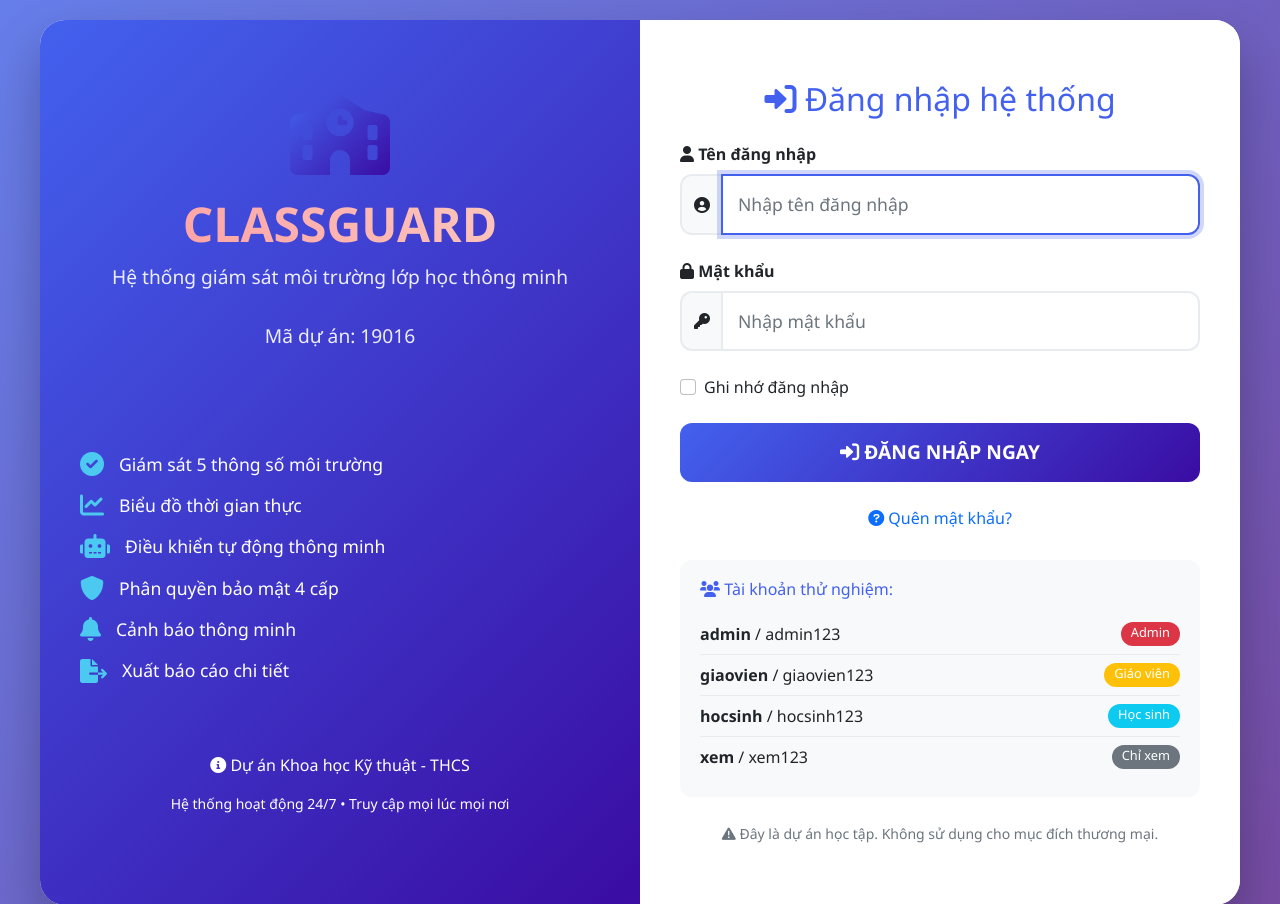
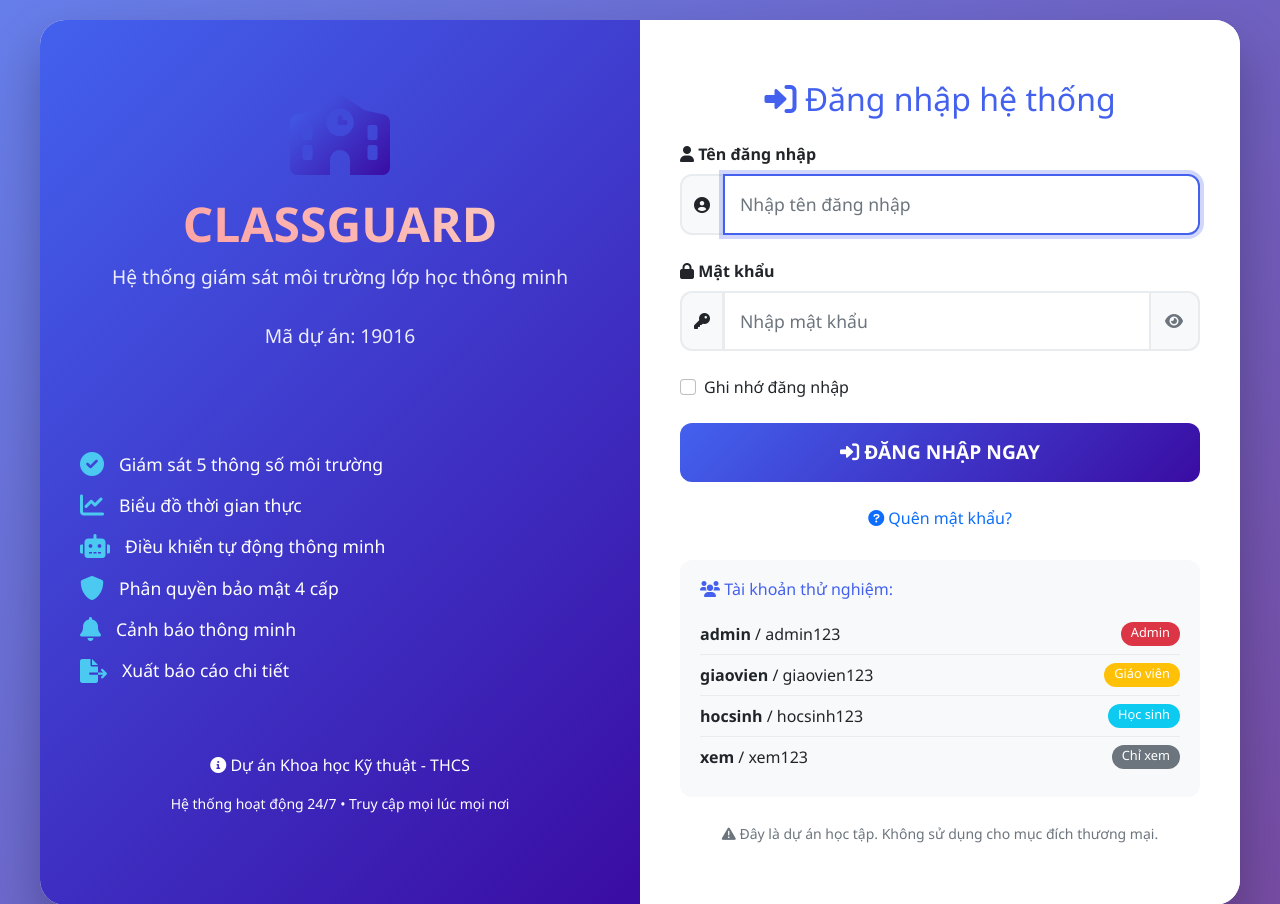
Before and after one commit to nguyenminhquan-80/classguard-web, a Flask app: page /login in a window 1280 px wide. Shown: the top 904 px of the page. Run offline with Flask 3, Linux system fonts and the light colour scheme.

Commit message:
Update login.html

```diff
--- a/templates/login.html
+++ b/templates/login.html
@@ -107,8 +107,7 @@
         .input-group-text {
             background: #f8f9fa;
             border: 2px solid #e9ecef;
-            border-right: none;
-            border-radius: 12px 0 0 12px;
+            border-radius: 12px;
         }
 
         .btn-login {
@@ -155,6 +154,33 @@
             font-size: 0.8rem;
             padding: 4px 10px;
             border-radius: 20px;
+        }
+
+        /* Style cho toggle password */
+        .password-toggle {
+            background: #f8f9fa;
+            border: 2px solid #e9ecef;
+            border-left: none;
+            border-radius: 0 12px 12px 0;
+            cursor: pointer;
+            transition: all 0.3s;
+            display: flex;
+            align-items: center;
+            justify-content: center;
+            width: 50px;
+        }
+
+        .password-toggle:hover {
+            background: #e9ecef;
+        }
+
+        .password-toggle i {
+            color: #6c757d;
+            transition: color 0.3s;
+        }
+
+        .password-toggle:hover i {
+            color: #4361ee;
         }
 
         @keyframes fadeIn {
@@ -234,8 +260,11 @@
                         <span class="input-group-text">
                             <i class="fas fa-key"></i>
                         </span>
-                        <input type="password" class="form-control" name="password"
+                        <input type="password" class="form-control" id="password" name="password"
                                placeholder="Nhập mật khẩu" required>
+                        <span class="input-group-text password-toggle" id="togglePassword">
+                            <i class="fas fa-eye"></i>
+                        </span>
                     </div>
                 </div>
 
@@ -299,6 +328,54 @@
 
         // Auto-focus vào trường username
         document.querySelector('input[name="username"]').focus();
+
+        // Toggle hiển thị mật khẩu
+        const togglePassword = document.querySelector('#togglePassword');
+        const password = document.querySelector('#password');
+
+        if (togglePassword && password) {
+            togglePassword.addEventListener('click', function() {
+                // Toggle the type attribute
+                const type = password.getAttribute('type') === 'password' ? 'text' : 'password';
+                password.setAttribute('type', type);
+
+                // Toggle the eye icon
+                const icon = this.querySelector('i');
+                if (type === 'password') {
+                    icon.className = 'fas fa-eye';
+                    this.title = "Hiển thị mật khẩu";
+                } else {
+                    icon.className = 'fas fa-eye-slash';
+                    this.title = "Ẩn mật khẩu";
+                }
+            });
+
+            // Thêm tooltip cho toggle button
+            togglePassword.title = "Hiển thị mật khẩu";
+
+            // Thêm hiệu ứng hover cho toggle button
+            togglePassword.addEventListener('mouseenter', function() {
+                this.style.transform = 'scale(1.1)';
+                this.style.transition = 'transform 0.2s ease';
+            });
+
+            togglePassword.addEventListener('mouseleave', function() {
+                this.style.transform = 'scale(1)';
+            });
+        }
+
+        // Keyboard shortcut để toggle password (Alt+P)
+        document.addEventListener('keydown', function(e) {
+            if (e.altKey && e.key === 'p') {
+                e.preventDefault();
+                if (togglePassword && password) {
+                    togglePassword.click();
+                }
+            }
+        });
+
+        // Hiển thị thông báo shortcut
+        console.log('💡 Nhấn Alt+P để hiển thị/ẩn mật khẩu');
     </script>
 </body>
 </html>
```
